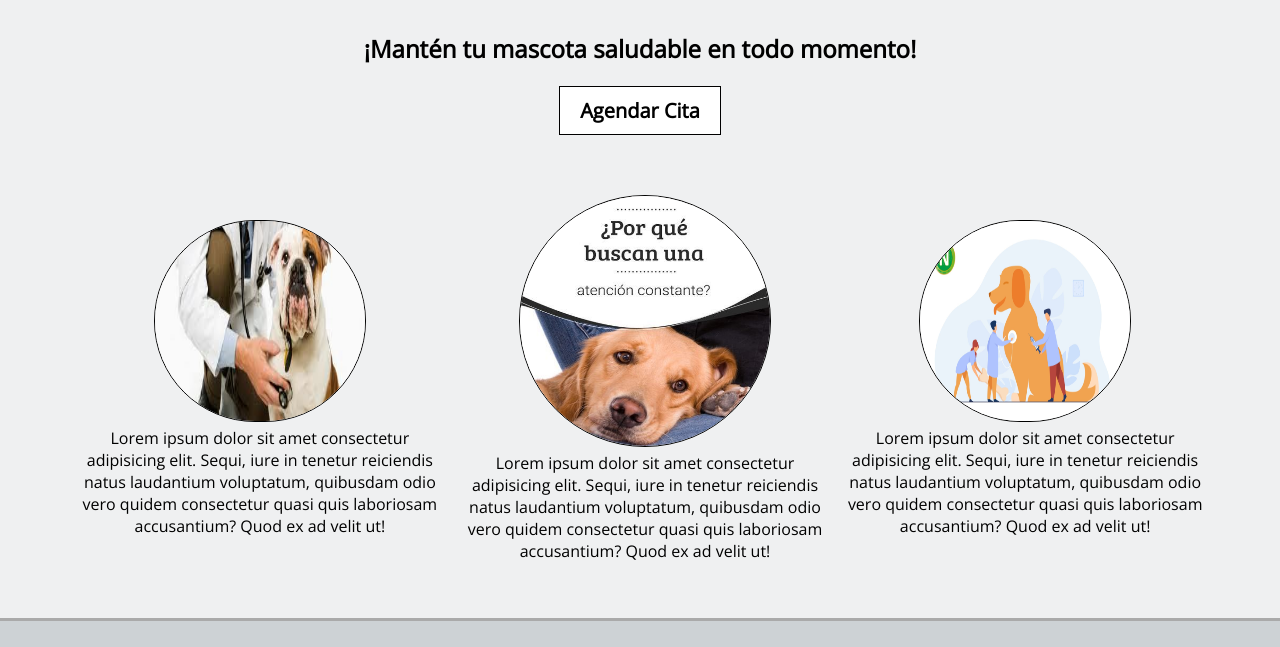
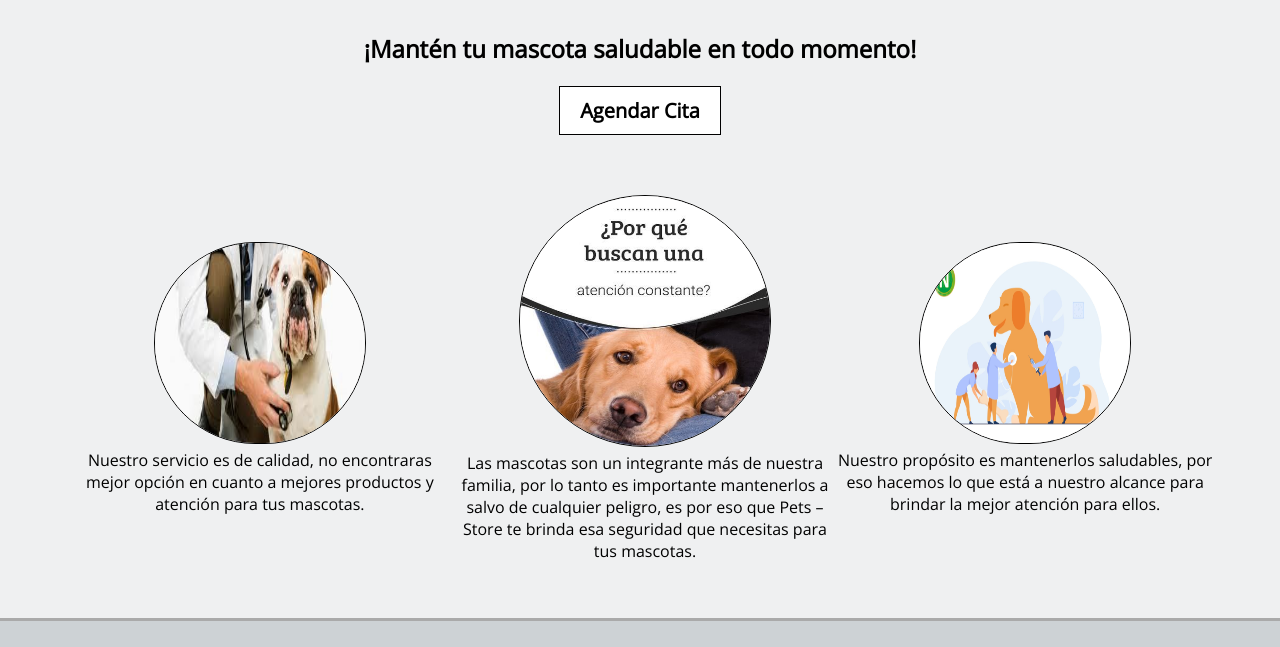
Before and after one commit to jeanrod98/Proyecto-Citas-Examen, a plain HTML site: page index.html in a window 1280 px wide. Shown: the part 721-1368 px from the top of the page. Drawn offline with nearby package versions, Linux system fonts and the light colour scheme.

Commit message:
Update index.html

```diff
--- a/index.html
+++ b/index.html
@@ -54,24 +54,18 @@
             <!-- Detalle 2 -->
             <div class="detalle3">
                 <img src="img/3.jpg" alt="" id="img-2">
-                <p>Lorem ipsum dolor sit amet consectetur adipisicing elit. Sequi, iure in tenetur reiciendis natus
-                    laudantium voluptatum, quibusdam odio vero quidem consectetur quasi quis laboriosam accusantium?
-                    Quod ex ad velit ut!</p>
+                <p>Nuestro servicio es de calidad, no encontraras mejor opción en cuanto a mejores productos y atención para tus mascotas. </p>
             </div>
             <!-- Detalle 3-->
 
             <div class="detalle2">
                 <img src="img/1.jpg" alt="" id="img-1">
-                <p>Lorem ipsum dolor sit amet consectetur adipisicing elit. Sequi, iure in tenetur reiciendis natus
-                    laudantium voluptatum, quibusdam odio vero quidem consectetur quasi quis laboriosam accusantium?
-                    Quod ex ad velit ut!</p>
+                <p>Las mascotas son un integrante más de nuestra familia, por lo tanto es importante mantenerlos a salvo de cualquier peligro, es por eso que Pets – Store te brinda esa seguridad que necesitas para tus mascotas.</p>
             </div>
             <!-- Detalle 4 -->
             <div class="detalle4">
                 <img src="img/4.jpg" alt="" id="img-3">
-                <p>Lorem ipsum dolor sit amet consectetur adipisicing elit. Sequi, iure in tenetur reiciendis natus
-                    laudantium voluptatum, quibusdam odio vero quidem consectetur quasi quis laboriosam accusantium?
-                    Quod ex ad velit ut!</p>
+                <p>Nuestro propósito es mantenerlos saludables, por eso hacemos lo que está a nuestro alcance para brindar la mejor atención para ellos.</p>
             </div>
         </div>
 
```
